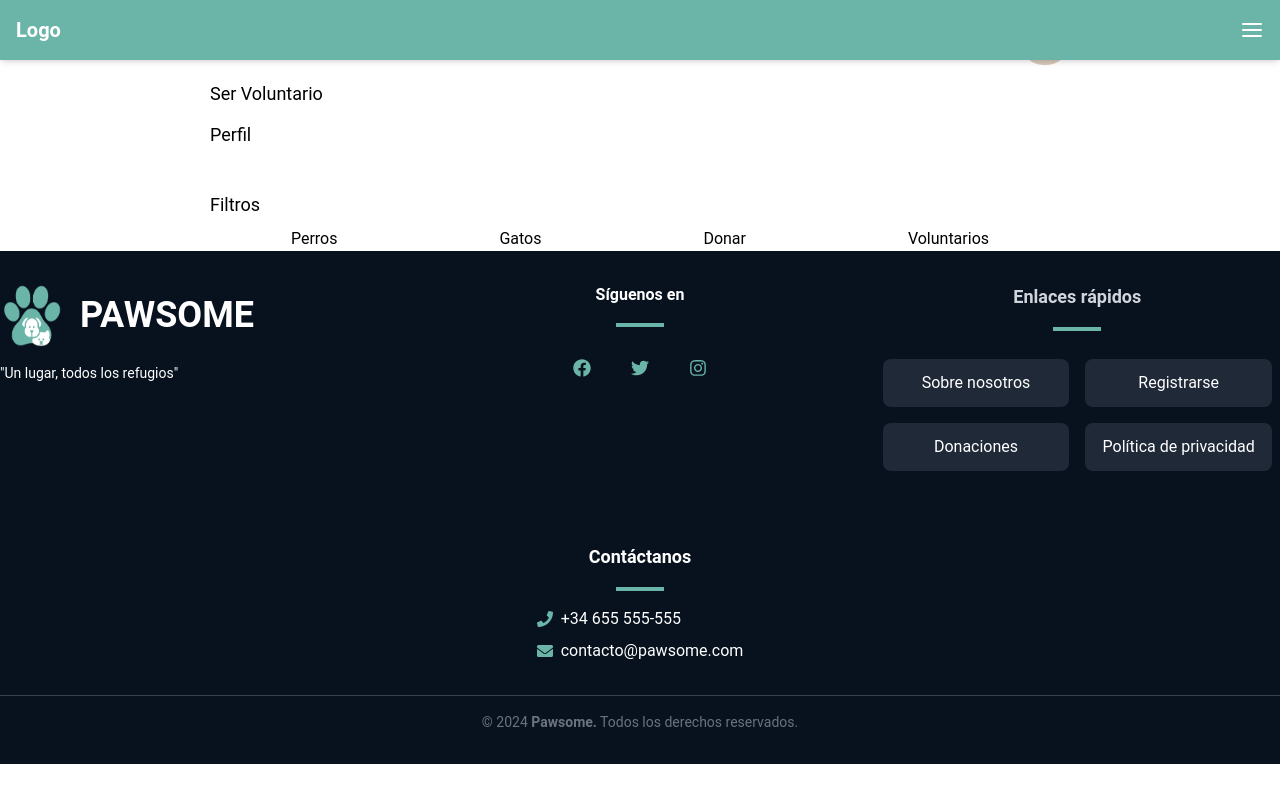
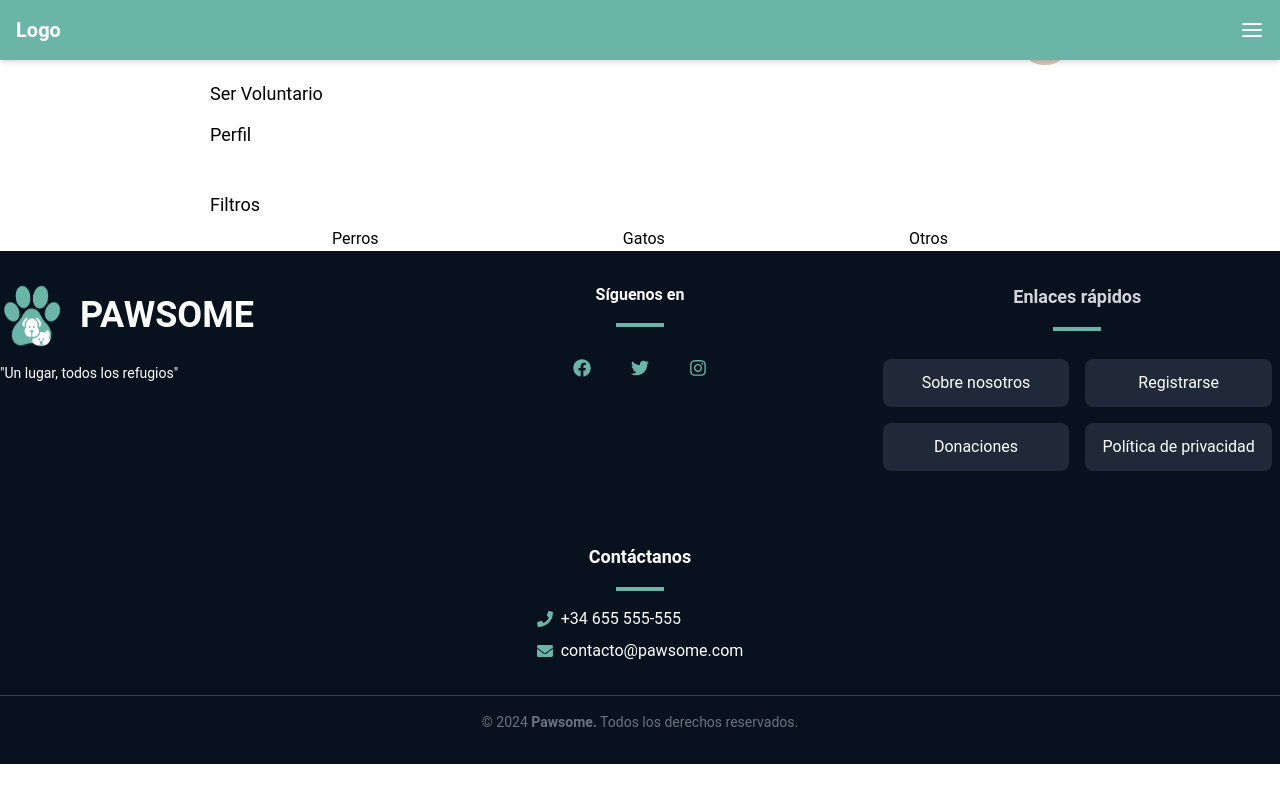
Before and after one commit to igrowker/i004-pawsome-front, a React (Vite) app: page /refugee in a window 1280 px wide. Built offline with nearby package versions, Linux system fonts and the light colour scheme.

Commit message:
added others option

```diff
--- a/src/views/dashboard/refugee/pages/RefugeProfile.tsx
+++ b/src/views/dashboard/refugee/pages/RefugeProfile.tsx
@@ -30,7 +30,7 @@ export default function RefugeProfile() {
           <h5 className="text-lg font-roboto">Filtros</h5>
           <div className="flex justify-around mt-2">
             {
-              ["Perros", "Gatos", "Donar", "Voluntarios"].map(item => (
+              ["Perros", "Gatos", "Otros"].map(item => (
                 <button
                   key={item}
                   onClick={handleSetFilter}
```
